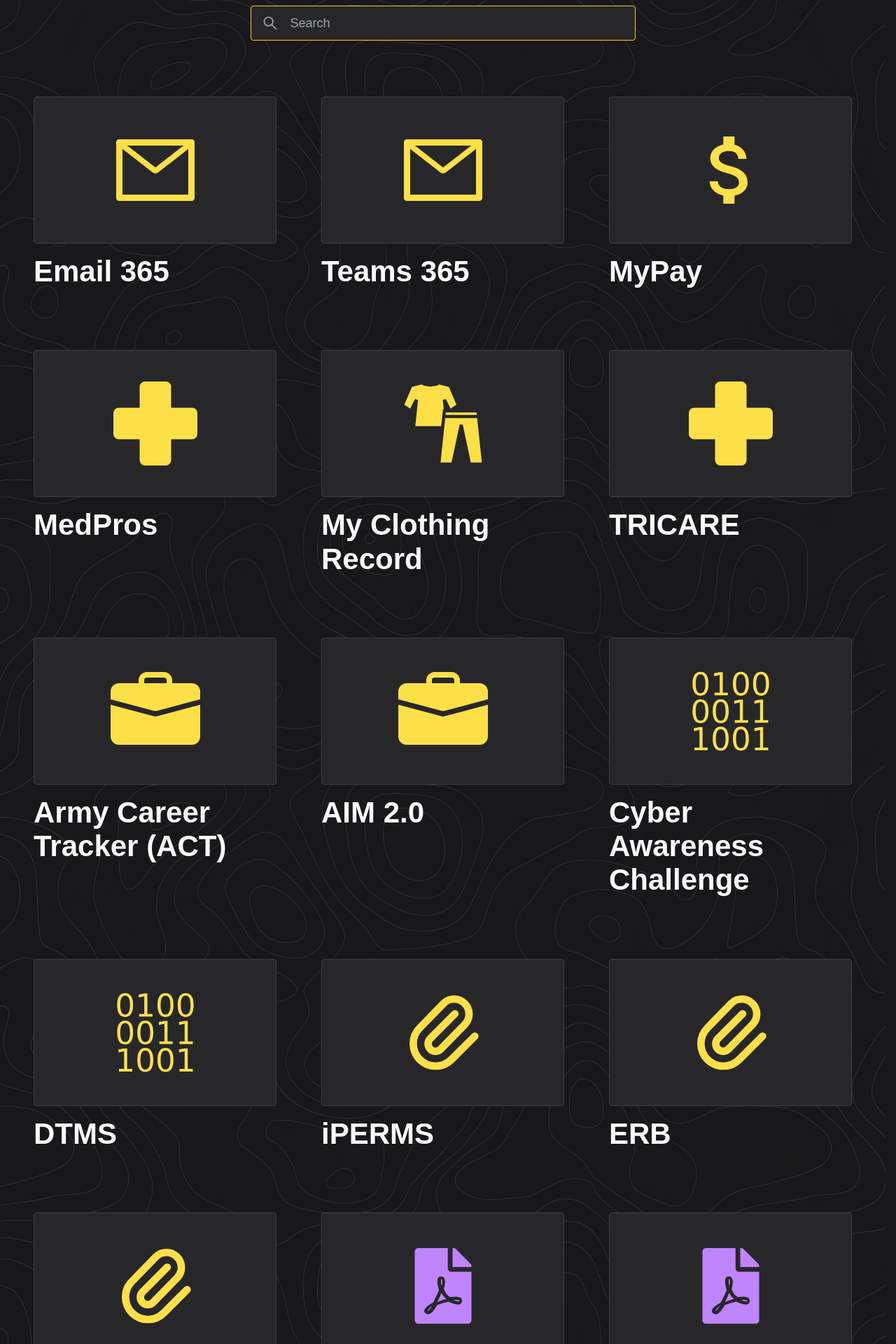
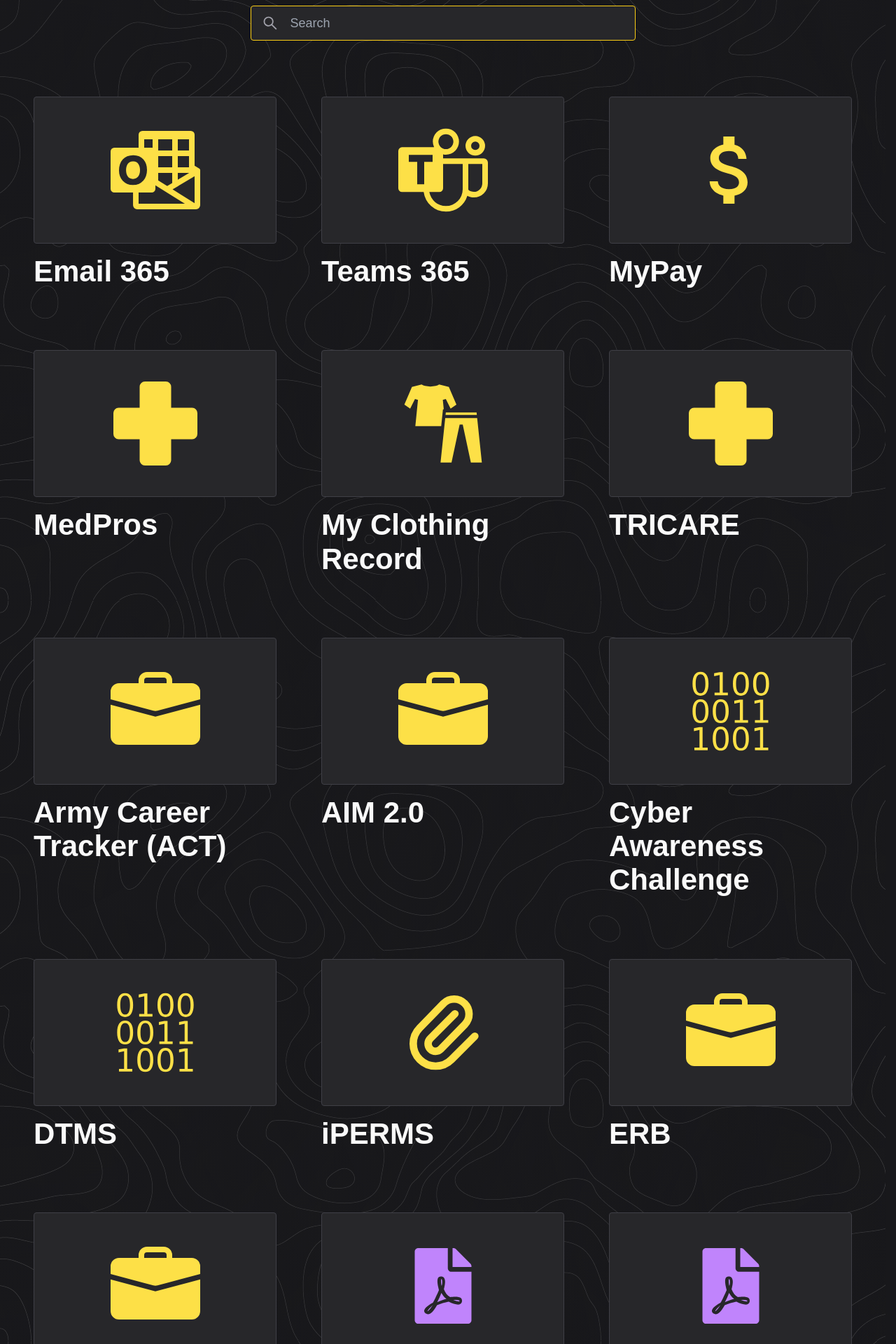
Before and after one commit to EgorKrasno/Find.army, a Next.js app: page / in a window 1280 px wide. Shown: the part 200-2120 px from the top of the page at 70% size. Built offline with nearby package versions, Linux system fonts and the light colour scheme; a web font is replaced by a local one.

Commit message:
accessibility I guess

```diff
--- a/components/ExploreSearch.tsx
+++ b/components/ExploreSearch.tsx
@@ -28,7 +28,7 @@ const ExploreSearch = ({text, setText}: Props) => {
           ref={searchBarRef}
           placeholder='Search'
           autoFocus={true}
-          className="rounded text-lg transition ease-in-out duration-300 focus:border-zinc-900 dark:focus:border-yellow-400 hover:border-zinc-500 dark:hover:border-yellow-400/40 bg-zinc-200 dark:bg-zinc-800 border border-zinc-400 text-black dark:text-slate-50 dark:border-zinc-600 outline-none py-2.5 pl-14 pr-6 w-full"/>
+          className="rounded text-lg transition ease-in-out duration-300 focus:border-sky-700 dark:focus:border-yellow-400 hover:border-sky-600 dark:hover:border-yellow-400/40 bg-zinc-200 dark:bg-zinc-800 border border-zinc-400 text-black dark:text-slate-50 dark:border-zinc-600 outline-none py-2.5 pl-14 pr-6 w-full"/>
 
         {text.length > 0 &&
             <div className="flex top-1/2 right-4 absolute transform -translate-y-1/2 space-x-2">
--- a/components/LinkBlock.tsx
+++ b/components/LinkBlock.tsx
@@ -1,4 +1,3 @@
-import Link from "next/link";
 import {BsFillGrid3X2GapFill} from "react-icons/bs";
 import {useState} from "react";
 import {CgSpinnerTwo} from "react-icons/cg";
@@ -39,14 +38,14 @@ const LinkBlock = ({item, text, isDragging, attributes, listeners, isOverlay}: P
 
   return (
     !(isDragging && !isOverlay) ?
-      <Link key={item.title} href={item.href} passHref>
+      <a
+        onClick={() => setClicked(true)}
+        href={item.href}
+        tabIndex={-1}>
         <div
           className={`${isDragging ? 'z-50' : 'z-10'} group col-span-4 mb-6 cursor-pointer`}
         >
           <div className="relative w-full h-full grid grid-rows-explore-tabs">
-            <a
-              onClick={() => setClicked(true)}
-              className="relative">
             <div
               tabIndex={0}
               className={`${!isOverlay && 'transition duration-300'} ${!isChildHovered && 'group-hover:ring'}
@@ -54,7 +53,7 @@ const LinkBlock = ({item, text, isDragging, attributes, listeners, isOverlay}: P
                 dark:group-hover:ring-yellow-400 h-full
                 group-hover:ring-zinc-900 ring-offset-zinc-200
                 dark:ring-offset-zinc-900 ring-offset-4 ease-in-out
-                dark:focus:ring-yellow-400 focus:ring-2 focus:outline-none dark:focus:ring-offset-zinc-800
+                dark:focus:ring-yellow-400 focus:ring focus:outline-none dark:focus:ring-offset-zinc-800 focus:ring-sky-700
                 `}>
               <div
                 className={`${isDragging ? 'shadow-2xl dark:shadow-yellow-400/50 shadow-zinc-900/80' : 'shadow-md dark:shadow-none'} block w-full h-full bg-cover bg-center dark:border-zinc-700 border border-zinc-400 transition-all duration-300 ease-in-out
@@ -80,11 +79,13 @@ const LinkBlock = ({item, text, isDragging, attributes, listeners, isOverlay}: P
               <div
                 onClick={(e) => {
                   e.stopPropagation();
+                  e.preventDefault();
                   copyToClipboard(item.href);
                 }}
+                tabIndex={0}
                 onMouseEnter={() => setIsChildHovered(true)}
                 onMouseLeave={() => setIsChildHovered(false)}
-                  className={`${!isOverlay && 'transition-all duration-300'} ${isDragging && 'hidden'} left-5 absolute bg-zinc-900 dark:bg-zinc-200 text-zinc-50 dark:text-zinc-900 font-semibold z-20 cursor-pointer hover:ring dark:hover:ring-yellow-300 hover:ring-zinc-900 ring-offset-4 dark:ring-offset-zinc-800 rounded py-1.5 px-5 top-3.5 opacity-0 group-hover:opacity-100 ease-in-out`}>
+                className={`${!isOverlay && 'transition-all duration-300'} ${isDragging && 'hidden'} focus:opacity-100 dark:focus:ring-yellow-400 focus:ring focus:outline-none dark:focus:ring-offset-zinc-800 focus:ring-sky-700 left-5 absolute bg-zinc-900 dark:bg-zinc-200 text-zinc-50 dark:text-zinc-900 font-semibold z-20 cursor-pointer hover:ring dark:hover:ring-yellow-300 hover:ring-zinc-900 ring-offset-4 dark:ring-offset-zinc-800 rounded py-1.5 px-5 top-3.5 opacity-0 group-hover:opacity-100 ease-in-out`}>
                 {copiedHref.length > 0 && copiedHref === item.href
                   ? 'Copied!'
                   : 'Copy Link'}
@@ -97,14 +98,13 @@ const LinkBlock = ({item, text, isDragging, attributes, listeners, isOverlay}: P
                 {item.description}
               </h2>
             </div>
-            </a>
             <div
               className="font-semibold leading-[1.15em] text-[42px] text-black dark:text-zinc-50 mt-4 row-span-1 transition duration-300 ease-in-out">
               <h1>{item.title}</h1>
             </div>
           </div>
         </div>
-      </Link> :
+      </a> :
       <div
         className={`z-10 group col-span-4 mb-16 cursor-pointer ring ring-zinc-600 ring-1 rounded`}
       >
--- a/pages/index.tsx
+++ b/pages/index.tsx
@@ -19,12 +19,13 @@ import {GiClothes, GiComputing, GiHealthNormal} from "react-icons/gi";
 import {BsFillBriefcaseFill} from "react-icons/bs";
 import {HiOutlinePaperClip} from "react-icons/hi";
 import {FaFilePdf} from "react-icons/fa";
+import {SiMicrosoftoutlook, SiMicrosoftteams} from "react-icons/si";
 
 const exploreData = [
   {
     id: '1',
     title: 'Email 365',
-    icon: <AiOutlineMail className='dark:text-yellow-300 text-sky-700' size={128}/>,
+    icon: <SiMicrosoftoutlook className='dark:text-yellow-300 text-sky-700' size={128}/>,
     cac: true,
     href: 'https://webmail.apps.mil/mail',
     description: '',
@@ -32,7 +33,7 @@ const exploreData = [
   {
     id: '2',
     title: 'Teams 365',
-    icon: <AiOutlineMail className='dark:text-yellow-300 text-sky-700' size={128}/>,
+    icon: <SiMicrosoftteams className='dark:text-yellow-300 text-sky-700' size={128}/>,
     cac: true,
     href: 'https://dod.teams.microsoft.us',
     description: '',
@@ -62,7 +63,7 @@ const exploreData = [
     cac: true,
     href: 'https://ism.army.mil/ism/SelfServiceServlet?nav.nav_id=ssMyClothing',
     description: '',
-    tags: ['clothing'],
+    tags: ['clothing', 'equipment'],
   },
   {
     id: '6',
@@ -118,18 +119,20 @@ const exploreData = [
   {
     id: '12',
     title: 'ERB',
-    icon: <HiOutlinePaperClip className='dark:text-yellow-300 text-sky-700' size={128}/>,
+    icon: <BsFillBriefcaseFill className='dark:text-yellow-300 text-sky-700' size={128}/>,
     cac: true,
     href: 'https://myerb.ahrs.army.mil/soldierLogin.do',
     description: 'Soldier Record Brief (Enlisted)',
+    tags: ['Record', 'Enlisted', 'Brief'],
   },
   {
     id: '13',
     title: 'ORB',
-    icon: <HiOutlinePaperClip className='dark:text-yellow-300 text-sky-700' size={128}/>,
+    icon: <BsFillBriefcaseFill className='dark:text-yellow-300 text-sky-700' size={128}/>,
     cac: true,
     href: 'https://myorb.hrc.army.mil/',
     description: 'Officer Record Brief',
+    tag: ['Record', 'Officer', 'Brief'],
   },
   {
     id: '200',
@@ -138,6 +141,7 @@ const exploreData = [
     cac: false,
     href: 'https://armypubs.army.mil/pub/eforms/DR_a/ARN33078-DA_FORM_31-006-EFILE-5.pdf',
     description: 'Request and Authority for Leave (DA-31)',
+    tags: ['pdf', 'request', 'authority', 'DA-31'],
   },
   {
     id: '201',
@@ -146,6 +150,7 @@ const exploreData = [
     cac: false,
     href: 'https://armypubs.army.mil/pub/eforms/DR_a/pdf/A4856.pdf',
     description: 'Developmental Counseling Form (DA-4856)',
+    tags: ['pdf', 'DA-4856'],
   },
   {
     id: '202',
@@ -154,6 +159,7 @@ const exploreData = [
     cac: false,
     href: 'https://armypubs.army.mil/pub/eforms/DR_a/ARN31947-DA_FORM_4187-002-EFILE-3.pdf',
     description: 'Personnel Action Form (DA-4187)',
+    tags: ['pdf', 'DA-4187'],
   },
   {
     id: '203',
@@ -162,6 +168,7 @@ const exploreData = [
     cac: false,
     href: 'https://armypubs.army.mil/pub/eforms/DR_a/pdf/ARN18064_A2062_FINAL.pdf',
     description: 'Hand Receipt (DA-2062)',
+    tags: ['pdf', 'DA-2062'],
   },
   {
     id: '204',
@@ -170,6 +177,7 @@ const exploreData = [
     cac: false,
     href: 'https://armypubs.army.mil/pub/eforms/DR_a/ARN32485-DA_FORM_638-003-EFILE-4.pdf',
     description: 'Recommendation for Award (DA-638)',
+    tags: ['pdf', 'DA-638'],
   },
 ];
 
```
Lines whose indentation alone changed are shown as unchanged.
